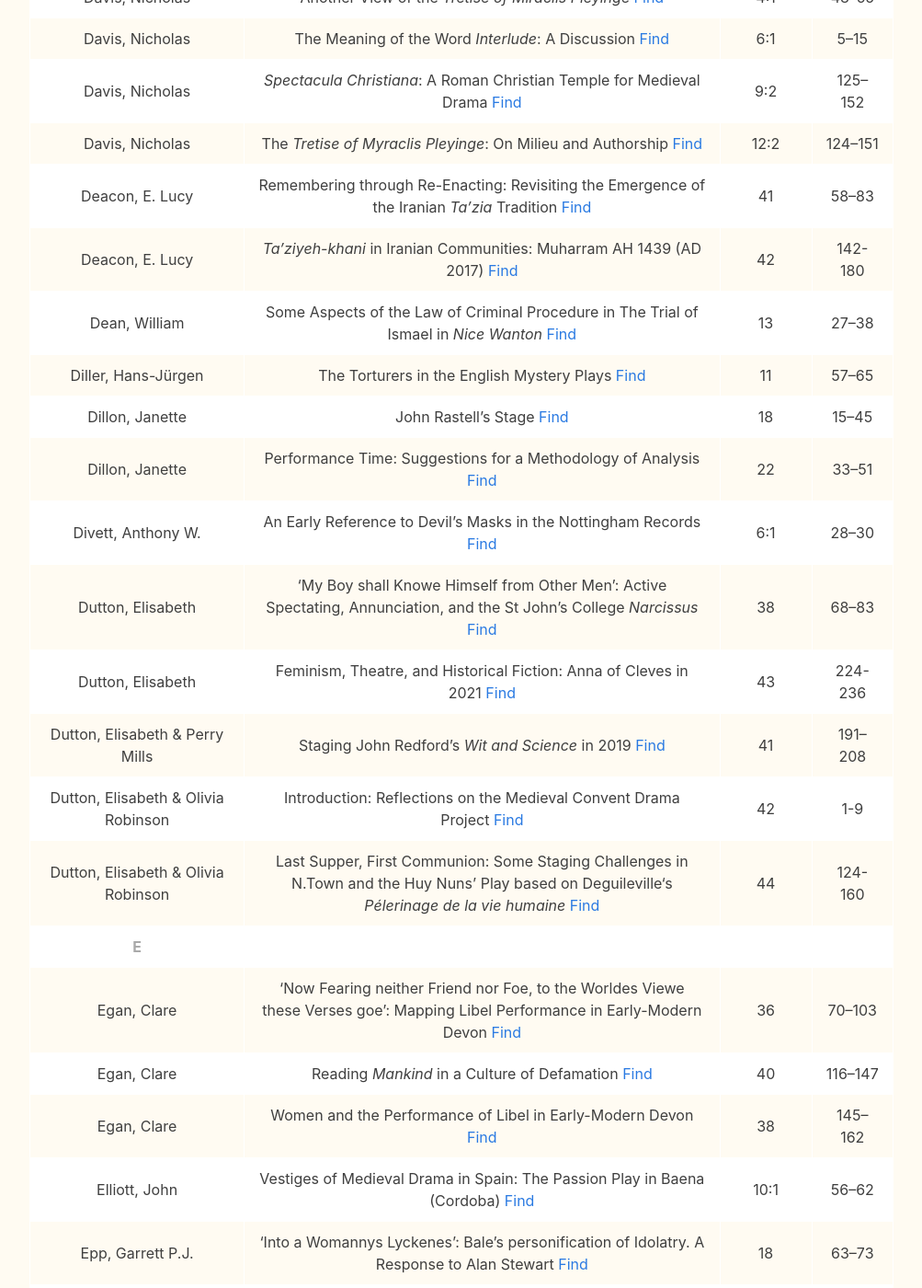
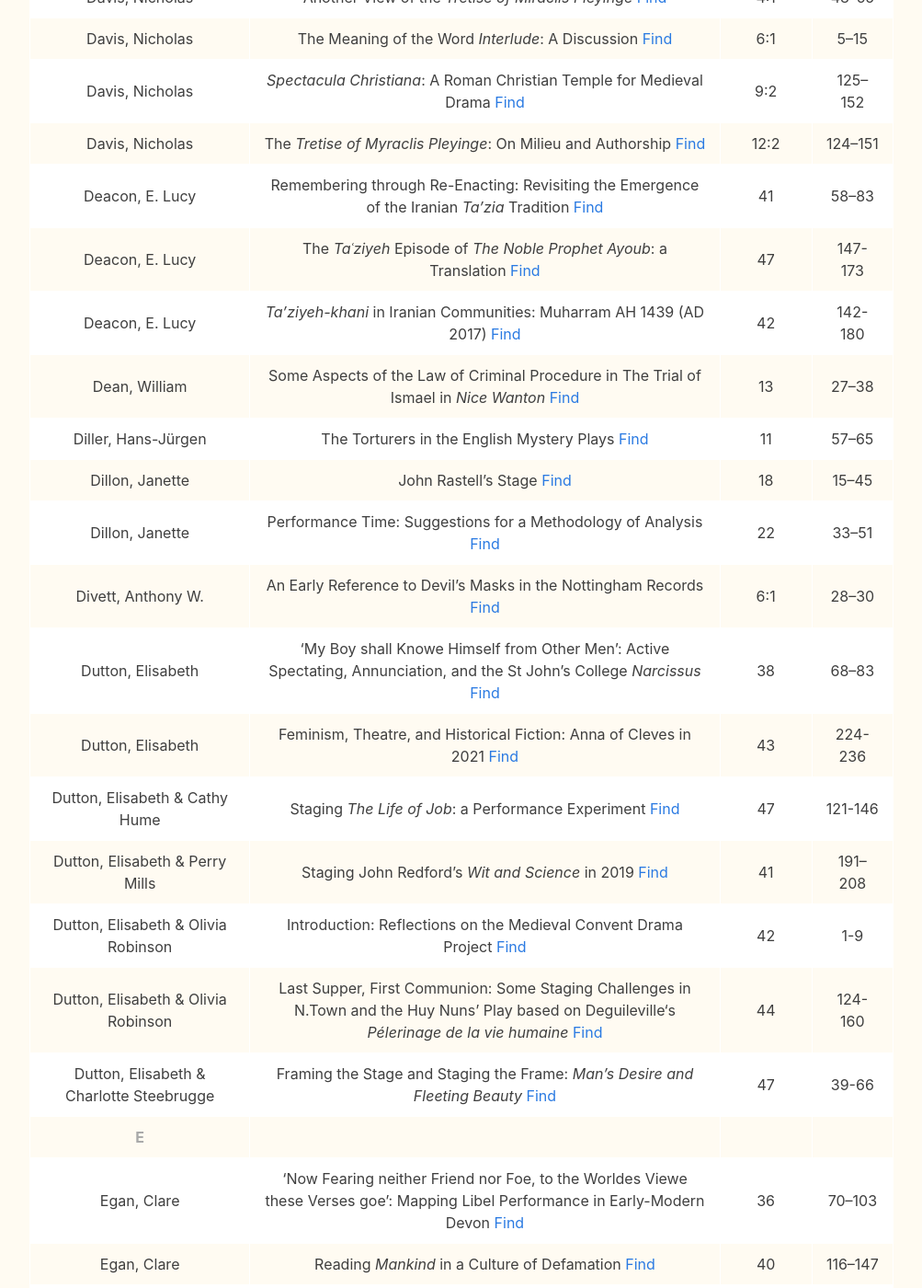
Before and after one commit to MedievalEnglishTheatre/MedievalEnglishTheatre.github.io, a Jekyll site: the page built from src/journal/cuminddf.md, in a window 1280 px wide and 1400 px high, scrolled down 1088 px. Shown: the whole window at 92% size, without its empty margins (138-1141 px from the left). Built offline with Jekyll 4.4.1, drawn with Linux system fonts in a browser that asks for light colours.

Commit message:
Update cuminddf.md vol. 47

```diff
--- a/src/journal/cuminddf.md
+++ b/src/journal/cuminddf.md
@@ -30,6 +30,7 @@ The later volumes include *summaries* and *PDFs* of one or two pages.
 |Davis, Nicholas| *Spectacula Christiana*: A Roman Christian Temple for Medieval Drama [Find](vol09.html#Davis) |9:2|125–152|
 |Davis, Nicholas|The *Tretise of Myraclis Pleyinge*: On Milieu and Authorship [Find](vol12.html#Davis) |12:2|124–151|
 |Deacon, E. Lucy| Remembering through Re-Enacting: Revisiting the Emergence of the Iranian *Ta'zia* Tradition [Find](vol41.html#Deacon) |41|58–83|
+|Deacon, E. Lucy| The *Taʿziyeh* Episode of *The Noble Prophet Ayoub*: a Translation  [Find](vol47.html#Deacon) |47|147-173|
 |Deacon, E. Lucy| *Ta’ziyeh-khani* in Iranian Communities: Muharram AH 1439 (AD 2017)  [Find](vol42.html#Deacon) |42|142-180|
 |Dean, William|Some Aspects of the Law of Criminal Procedure in The Trial of Ismael in *Nice Wanton* [Find](vol13.html#Dean) |13|27–38|
 |Diller, Hans-Jürgen|The Torturers in the English Mystery Plays [Find](vol11.html#Diller) |11|57–65|
@@ -38,9 +39,11 @@ The later volumes include *summaries* and *PDFs* of one or two pages.
 |Divett, Anthony W.|An Early Reference to Devil’s Masks in the Nottingham Records [Find](vol06.html#Divett) |6:1|28–30|
 |Dutton, Elisabeth|‘My Boy shall Knowe Himself from Other Men’: Active Spectating, Annunciation, and the St John’s College *Narcissus* [Find](vol38.html#Dutton) |38|68–83|
 |Dutton, Elisabeth|Feminism, Theatre, and Historical Fiction: Anna of Cleves in 2021 [Find](vol43.html#Dutton) |43|224-236|
+|Dutton, Elisabeth &amp; Cathy Hume| Staging *The Life of Job*: a Performance Experiment  [Find](vol47.html#Hume) |47|121-146|
 |Dutton, Elisabeth &amp; Perry Mills| Staging John Redford's *Wit and Science* in 2019 [Find](vol41.html#Dutton) |41|191–208|
 |Dutton, Elisabeth &amp; Olivia Robinson|Introduction: Reflections on the Medieval Convent Drama Project [Find](vol42.html#Dutton) |42|1-9|
 |Dutton, Elisabeth &amp; Olivia Robinson|Last Supper, First Communion: Some Staging Challenges in N.Town and the Huy Nuns’ Play based on Deguileville‘s *Pélerinage de la vie humaine*  [Find](vol44.html#Dutton) |44|124-160|
+|Dutton, Elisabeth &amp; Charlotte Steebrugge|Framing the Stage and Staging the Frame: *Man’s Desire and Fleeting Beauty*  [Find](vol47.html#Dutton) |47|39-66|
 |**<a name="E" id="E" class="alphaCenter">E</a>**||||
 |Egan, Clare|‘Now Fearing neither Friend nor Foe, to the Worldes Viewe these Verses goe’: Mapping Libel Performance in Early-Modern Devon [Find](vol36.html#Egan) |36|70–103|
 |Egan, Clare|Reading *Mankind* in a Culture of Defamation [Find](vol40.html#Egan) |40|116–147|
```
